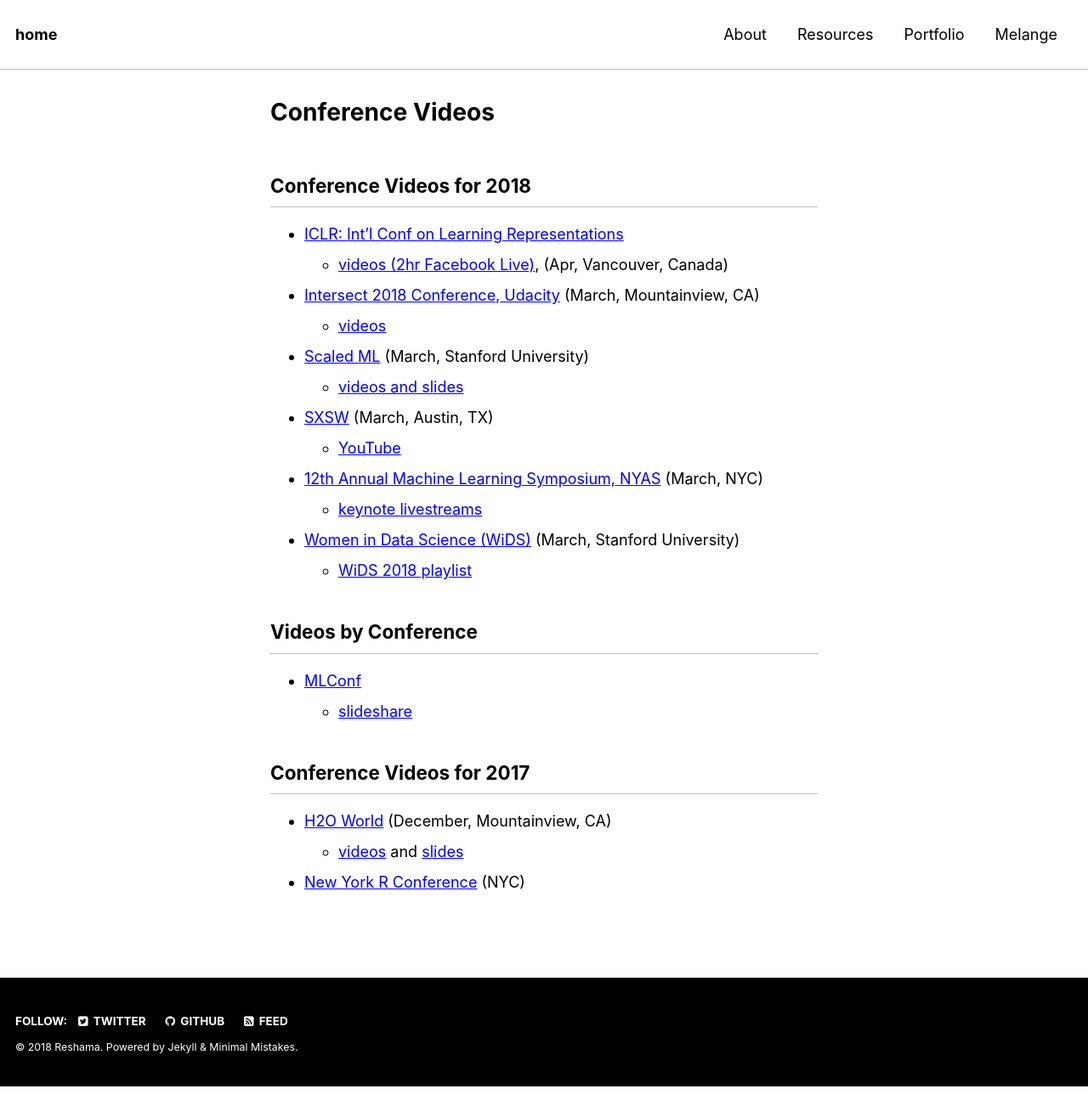
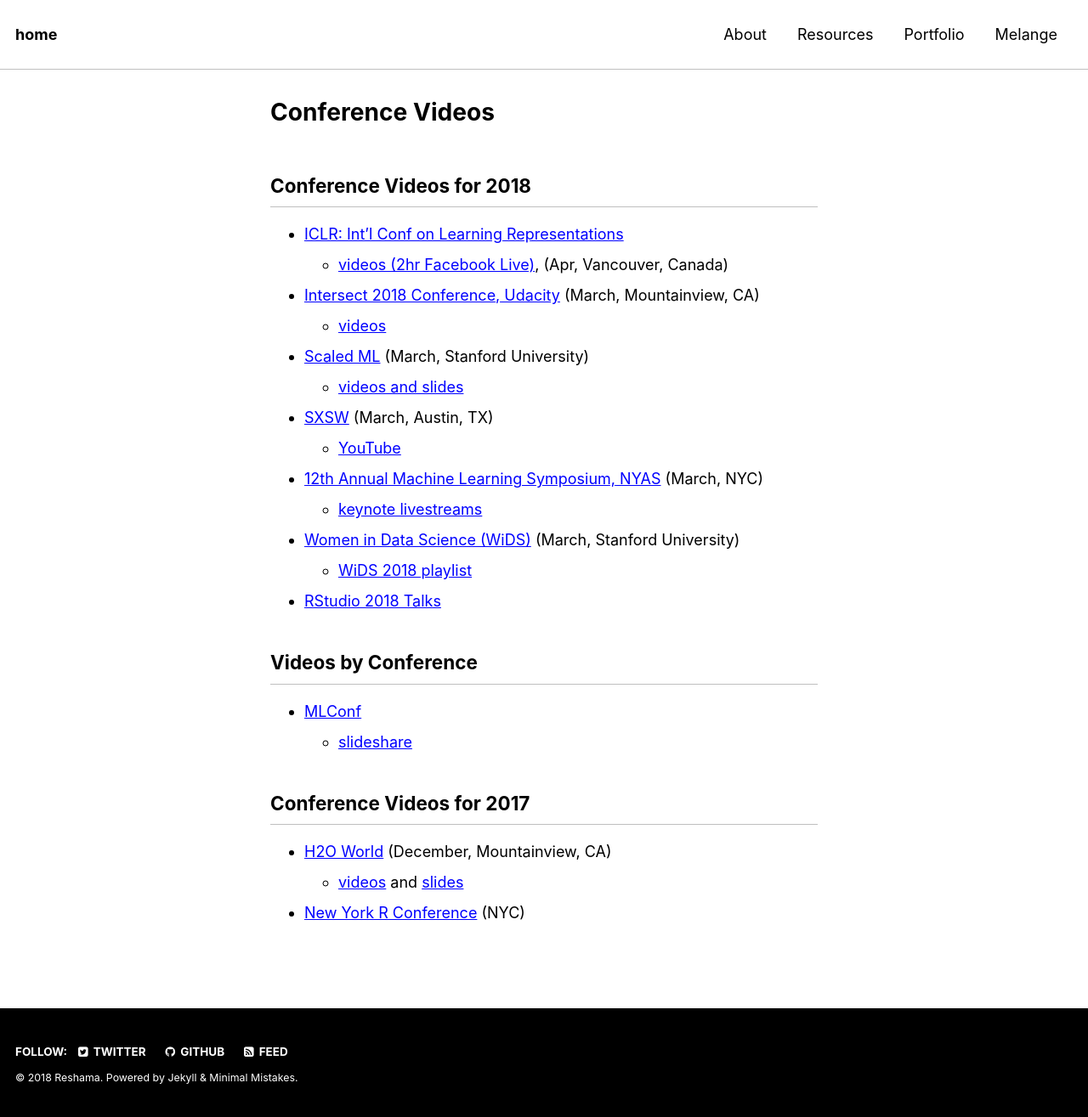
Before and after one commit to reshamas/reshamas.github.io, a Jekyll site: the page built from resources/conf_videos.md, in a window 1280 px wide. Shown: the whole page at 85% size. Built offline with Jekyll 4.4.1, drawn with Linux system fonts in a browser that asks for light colours; before the commit the page ends 1279 px from its top, so only the background shows below that.

Commit message:
Update conf_videos.md

```diff
--- a/resources/conf_videos.md
+++ b/resources/conf_videos.md
@@ -25,6 +25,9 @@
 * [Women in Data Science (WiDS)](http://www.widsconference.org/about1.html) (March, Stanford University)
   - [WiDS 2018 playlist](https://www.youtube.com/playlist?list=PLn62CdVLnT-ehGV9_cv1VX2SfZI_Suu7r&disable_polymer=true)
 
+* [RStudio 2018 Talks](https://www.rstudio.com/resources/videos/rstudioconf-2018-talks/)
+
+
 ## Videos by Conference
 * [MLConf](https://www.youtube.com/channel/UCjeM1xxYb_37bZfyparLS3Q/feed)
   - [slideshare](https://www.slideshare.net/SessionsEvents/presentations)
```
